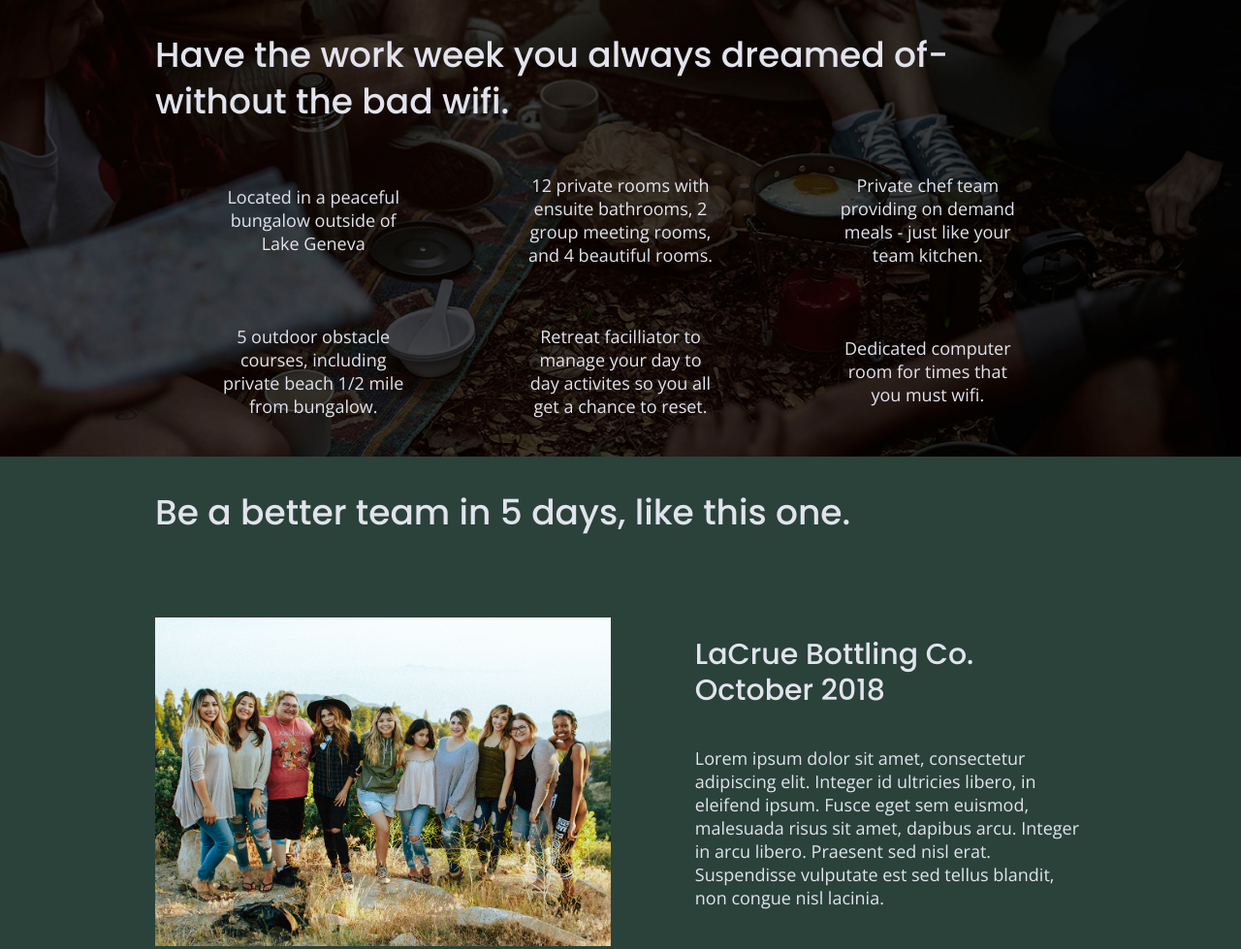
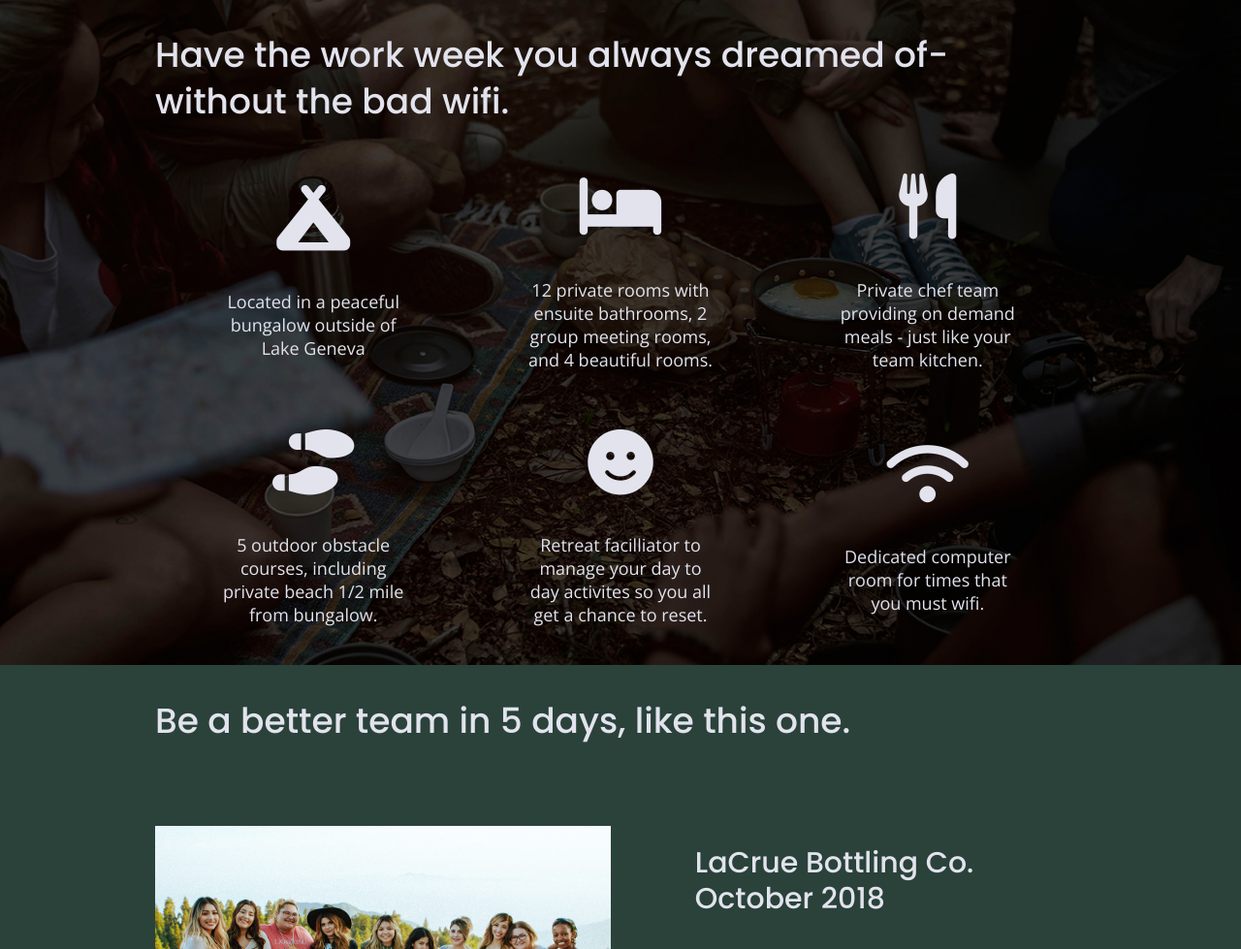
Before and after one commit to eckoman33/sc-respsonsive-site, a website built with Parcel: page unplugged-retreat/index.html in a window 1280 px wide. Shown: the part 1053-2032 px from the top of the page at 97% size. Built offline with nearby package versions, Linux system fonts and the light colour scheme; files whose address does not match are found by name.

Commit message:
added font icons and updated styling for index pages

```diff
--- a/unplugged-retreat/css/main.css
+++ b/unplugged-retreat/css/main.css
@@ -333,6 +333,11 @@ input[type=button] {
 .features p {
   text-align: center;
   margin: 0;
+}
+
+.features i {
+  font-size: 3.75em;
+  margin-bottom: 40px;
 }
 
 /*------- Reviews -------*/
--- a/unplugged-retreat/index.html
+++ b/unplugged-retreat/index.html
@@ -21,6 +21,9 @@
   <!--- Google Fonts --->
   <link href="https://fonts.googleapis.com/css?family=Open+Sans:400,700|Poppins:500,700" rel="stylesheet">
   <link href="https://fonts.googleapis.com/css2?family=Open+Sans:wght@700&display=swap" rel="stylesheet">
+
+  <!-- FontAwesome CDC Version 5.5 -->
+  <script src="https://kit.fontawesome.com/8e9e6b4ced.js" crossorigin="anonymous"></script>
 
   <meta name="theme-color" content="#fafafa">
 </head>
@@ -73,32 +76,44 @@
         <h2>Have the work week you always dreamed of- without the bad wifi.</h2>
         <div class="features-items">
           <article>
-            <p class="fontawesome-icon"></p>
+            <p class="fontawesome-icon">
+              <i class="fas fa-campground"></i>
+            </p>
             <p class="features-item-description">Located in a peaceful bungalow outside
               of Lake Geneva</p>
           </article>
           <article>
-          <p class="fontawesome-icon"></p>
+          <p class="fontawesome-icon">
+            <i class="fas fa-bed"></i>
+          </p>
           <p class="features-item-description">12 private rooms with ensuite bathrooms, 2 group meeting
             rooms, and 4 beautiful rooms.</p>
           </article>
           <article>
-          <p class="fontawesome-icon"></p>
+          <p class="fontawesome-icon">
+            <i class="fas fa-utensils"></i>
+          </p>
           <p class="features-item-description">Private chef team providing on demand meals - just like your
             team kitchen.</p>
         </article>
         <article>
-          <p class="fontawesome-icon"></p>
+          <p class="fontawesome-icon">
+            <i class="fas fa-shoe-prints"></i>
+          </p>
           <p class="features-item-description">5 outdoor obstacle courses, including private beach 1/2 mile
             from bungalow.</p>
         </article>
         <article>
-          <p class="fontawesome-icon"></p>
+          <p class="fontawesome-icon">
+            <i class="fas fa-smile"></i>
+          </p>
           <p class="features-item-description">Retreat facilliator to manage your day to day activites so you
             all get a chance to reset.</p>
         </article>
         <article>
-          <p class="fontawesome-icon"></p>
+          <p class="fontawesome-icon">
+            <i class="fas fa-wifi"></i>
+          </p>
           <p class="features-item-description">
             Dedicated computer room for times that you must wifi.</p>
           </article>
```
Also changed, not shown: unplugged-retreat/about/index.html (+5 -1 lines), unplugged-retreat/faq/index.html (+5 -1 lines).
